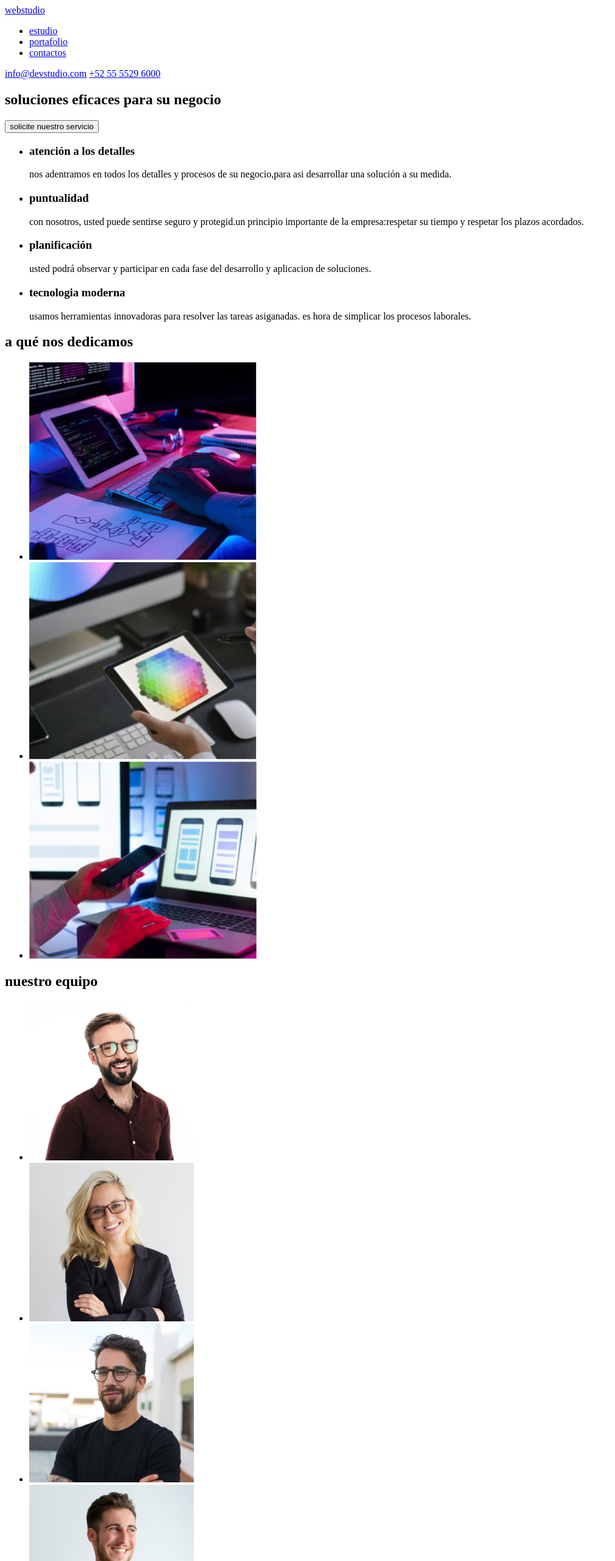
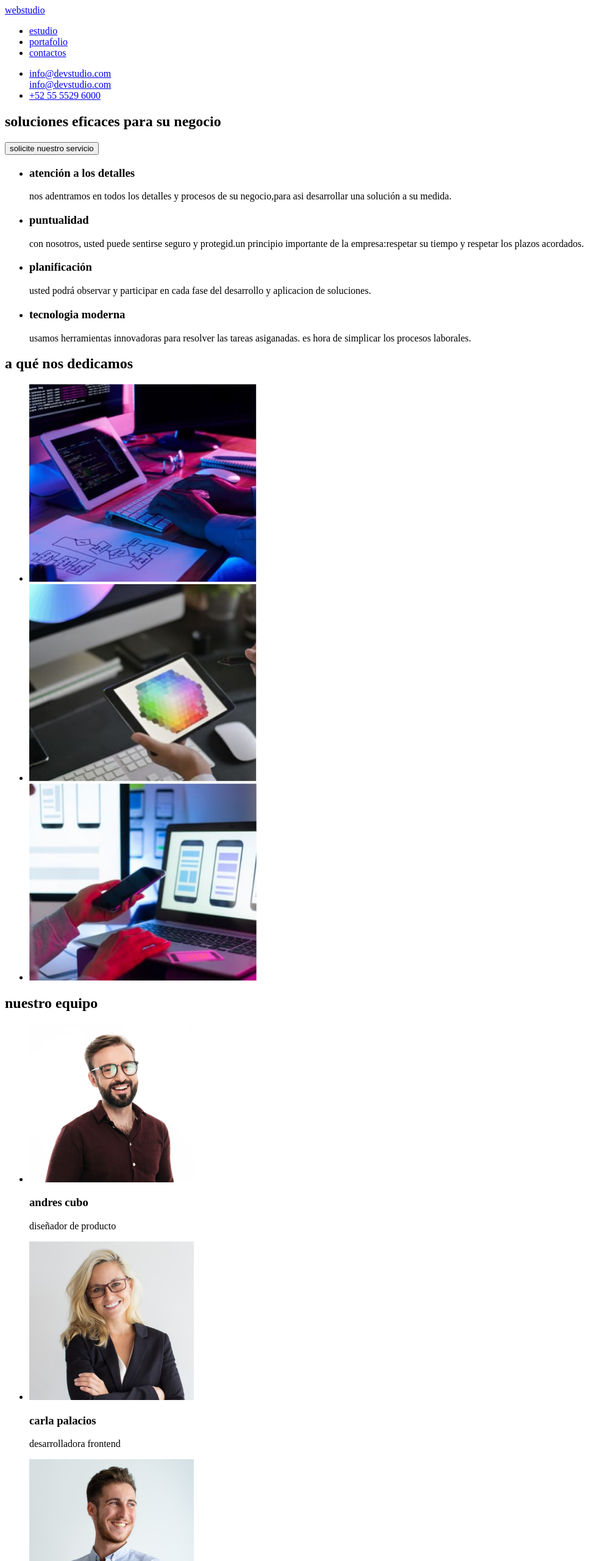
Before and after one commit to mariafcarmona/goit-markup-hw-01, a plain HTML site: page index.html in a window 1280 px wide. Shown: the top 2560 px of the page at 61% size, without its empty margins (0-1009 px from the left). Drawn offline with Linux system fonts and the light colour scheme.

Commit message:
nuevas correcciones

```diff
--- a/index.html
+++ b/index.html
@@ -16,8 +16,10 @@
             <li> <a href="#">contactos</a></li>
         </ul>
     </nav>
-        <a href="mailto:info@devstudio.com">info@devstudio.com</a>
-        <a href=tel:+52 55 5529 6000">+52 55 5529 6000</a>
+    <ul>
+       <li><a href="mailto:info@devstudio.com">info@devstudio.com</a></li> <a href="mailto:info@devstudio.com">info@devstudio.com</a>
+      <li><a href="tel:+52 55 5529 6000">+52 55 5529 6000</a></li>
+    </ul>
     </header>
 
     <main>
@@ -27,41 +29,37 @@
         </section>
         <section>
             <ul>
-                 <li><h3>atención a los detalles</h3></li>
-                <p>nos adentramos en todos los detalles y procesos de su negocio,para asi desarrollar una solución a su medida.</p>
-                 <li><h3>puntualidad</h3></li>
-                 <p>con nosotros, usted puede sentirse seguro y protegid.un principio importante de la empresa:respetar su tiempo y respetar los plazos acordados.</p>
-                <li> <h3>planificación</h3></li>
-                <p>usted podrá observar y participar en cada fase del desarrollo y aplicacion de soluciones.</p>
-                <li><h3>tecnologia moderna</h3></li>
-                <p>usamos herramientas innovadoras para resolver las tareas asiganadas. es hora de simplicar los procesos laborales.</p>
+                <li><h3>atención a los detalles</h3><p>nos adentramos en todos los detalles y procesos de su negocio,para asi desarrollar una solución a su medida.</p></li>
+                <li><h3>puntualidad</h3><p>con nosotros, usted puede sentirse seguro y protegid.un principio importante de la empresa:respetar su tiempo y respetar los plazos acordados.</p></li>
+                <li><h3>planificación</h3><p>usted podrá observar y participar en cada fase del desarrollo y aplicacion de soluciones.</p></li>
+                <li><h3>tecnologia moderna</h3><p>usamos herramientas innovadoras para resolver las tareas asiganadas. es hora de simplicar los procesos laborales.</p></li>
             </ul>
         </section>
         <section>
             <h2>a qué nos dedicamos</h2>
             <ul>
-            <li><img src="./images/image1.jpg" alt="pc1" width="373"></li>
-            <li><img src="./images/image2.jpg" alt="pc2" width="373"></li>
-            <li><img src="./images/image3.jpg" alt="pc3" width="373"></li>
+            <li><img src="./images/image1.jpg" alt="computador y teclado" width="373"></li>
+            <li><img src="./images/image2.jpg" alt="pantalla tablet" width="373"></li>
+            <li><img src="./images/image3.jpg" alt="pantalla de celular" width="373"></li>
             </ul>
         </section>
         <section>
             <h2>nuestro equipo</h2>
             <ul>
-            <li><img src="./images/picture1.jpg" alt="andres cubos" width="270"></li>
-            <li><img src="./images/picture2.jpg" alt="carla palacios" width="270"></li>
-            <li><img src="./images/picture3.jpg" alt="mario dorados" width="270"></li>
-         <li><img src="./images/picture4.jpg" alt="pablo mijangos" width="270"></li>
+            <li><img src="./images/picture1.jpg" alt="andres cubo" width="270"><h3>andres cubo</h3><p>diseñador de producto</p></li>
+            <li><img src="./images/picture2.jpg" alt="carla palacios" width="270"><h3>carla palacios</h3><p>desarrolladora frontend</p></li>
+            <li><img src="./images/picture4.jpg" alt="mario dorados" width="270"><h3>mario dorado</h3><p>marketing</p></li>
+         <li><img src="./images/picture3.jpg" alt="pablo mijangos" width="270"><h3>pablo mijangos</h3><p>diseñador iu</p></li>
             </ul>
         </section>
 </main>
 <footer>
     <address>
-         <h3>web studio</h3>
+        <a href= "#">webstudio</a>
          <ul>
-           <li><a href="https://www.google.com/maps/place/Calz.+Ticom%C3%A1n+500,+La+Laguna+Ticoman,+Gustavo+A.+Madero,+07340+Ciudad+de+M%C3%A9xico,+CDMX,+M%C3%A9xico/@19.5102022,-99.1346799,17z/data=!3m1!4b1!4m5!3m4!1s0x85d1f9c66374d1dd:0x72c74207e8767392!8m2!3d19.5102022!4d-99.1324912" target="_blank"> calz.ticomán,500, ciudad de mexico, cdmx, mexico</a></li>
+           <li><a rel="noreferrer noopener" href="https://www.google.com/maps/place/Calz.+Ticom%C3%A1n+500,+La+Laguna+Ticoman,+Gustavo+A.+Madero,+07340+Ciudad+de+M%C3%A9xico,+CDMX,+M%C3%A9xico/@19.5102022,-99.1346799,17z/data=!3m1!4b1!4m5!3m4!1s0x85d1f9c66374d1dd:0x72c74207e8767392!8m2!3d19.5102022!4d-99.1324912" target="_blank">calz.ticomán,500, ciudad de mexico, cdmx, mexico</a></li>
             <li><a href="mailto:info@devstudio.com">info@devstudio.com</a></li>
-            <li><a href=tel:+52 55 5529 6000">+52 55 5529 6000</a></li>
+            <li><a href="tel:+52 55 5529 6000">+52 55 5529 6000</a></li>
         </ul>
     </address>
 </footer>
```
Also changed, not shown: 1 other file.
